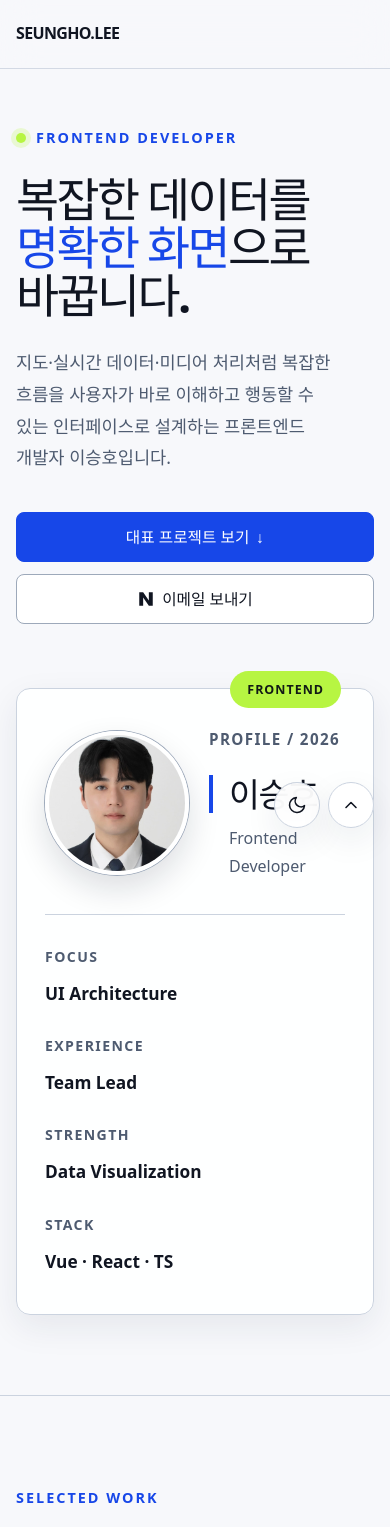
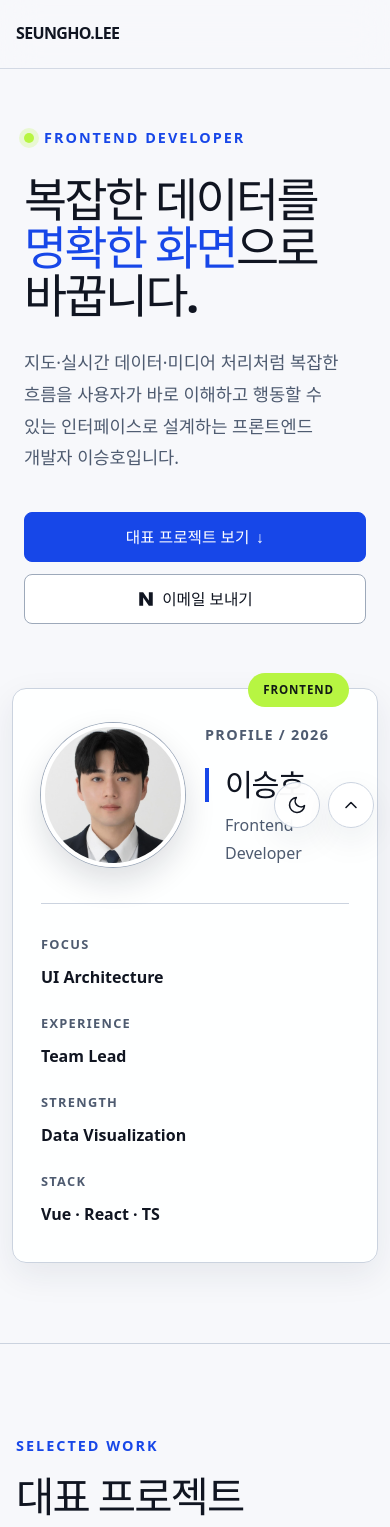
Before and after one commit to iseungho/iseungho.github.io, a Vue app: page / in a window 390 px wide. Shown: the top 1527 px of the page. Built offline with nearby package versions, Linux system fonts and the light colour scheme.

Commit message:
Enlarge profile card layout

```diff
--- a/src/style.css
+++ b/src/style.css
@@ -87,7 +87,8 @@ img { display: block; max-width: 100%; }
 
 .hero { min-height: 740px; display: flex; align-items: center; padding: 132px 0 86px; border-bottom: 1px solid var(--line); }
 .grid-backdrop { background: var(--bg); }
-.hero-grid { display: grid; grid-template-columns: minmax(0, 1.18fr) minmax(360px, .72fr); gap: 90px; align-items: center; }
+.hero .content { width: min(1400px, calc(100% - 48px)); }
+.hero-grid { display: grid; grid-template-columns: minmax(0, 1.05fr) minmax(540px, .95fr); gap: 80px; align-items: center; }
 .eyebrow { margin: 0; display: flex; align-items: center; gap: 10px; color: var(--accent); font-size: .9rem; line-height: 1.4; font-weight: 850; letter-spacing: .14em; text-transform: uppercase; }
 .status-dot { width: 10px; height: 10px; border-radius: 50%; background: var(--lime); box-shadow: 0 0 0 5px color-mix(in srgb, var(--lime) 22%, transparent); }
 h1, h2, h3 { word-break: keep-all; overflow-wrap: anywhere; text-wrap: balance; }
@@ -111,16 +112,16 @@ p, dd, li, figcaption { word-break: keep-all; overflow-wrap: anywhere; text-wrap
 .button-secondary { background: var(--surface); color: var(--text); border-color: var(--line-strong); }
 .button-secondary:hover, .button-secondary:focus-visible { color: var(--accent); border-color: var(--accent); }
 
-.profile-card { position: relative; padding: 48px; border: 1px solid var(--line); border-radius: 16px; background: color-mix(in srgb, var(--surface) 94%, transparent); box-shadow: var(--shadow); }
-.profile-card::before { content: "FRONTEND"; position: absolute; top: -18px; right: 32px; padding: 8px 17px; border-radius: 999px; background: var(--lime); color: #111a15; font-size: .78rem; font-weight: 950; letter-spacing: .08em; }
-.profile-header { display: grid; grid-template-columns: 192px 1fr; gap: 32px; align-items: center; }
+.profile-card { position: relative; padding: 42px; border: 1px solid var(--line); border-radius: 16px; background: color-mix(in srgb, var(--surface) 94%, transparent); box-shadow: var(--shadow); }
+.profile-card::before { content: "FRONTEND"; position: absolute; top: -16px; right: 28px; padding: 7px 15px; border-radius: 999px; background: var(--lime); color: #111a15; font-size: .72rem; font-weight: 950; letter-spacing: .08em; }
+.profile-header { display: grid; grid-template-columns: 192px 1fr; gap: 28px; align-items: center; }
 .profile-photo { width: 192px; aspect-ratio: 1; border: 5px solid var(--surface); border-radius: 50%; object-fit: cover; object-position: center 24%; box-shadow: 0 0 0 1px var(--line-strong), 0 14px 32px rgba(15, 23, 42, .14); }
-.profile-label { margin: 0; color: var(--text-soft); font-size: 1rem; font-weight: 800; letter-spacing: .09em; }
-.profile-name { margin: 22px 0 0; padding-left: 22px; border-left: 4px solid var(--accent); font-size: 2.55rem; line-height: 1.15; font-weight: 950; letter-spacing: -.045em; }
-.profile-role { margin: 12px 0 0 30px; color: var(--text-soft); font-size: 1.08rem; }
-.profile-facts { display: grid; grid-template-columns: 1fr 1fr; gap: 34px 28px; margin: 40px 0 0; padding-top: 34px; border-top: 1px solid var(--line); }
-.profile-facts dt { color: var(--text-soft); font-size: .88rem; font-weight: 850; letter-spacing: .1em; text-transform: uppercase; }
-.profile-facts dd { margin: 10px 0 0; font-size: 1.08rem; font-weight: 850; }
+.profile-label { margin: 0; color: var(--text-soft); font-size: .9rem; font-weight: 800; letter-spacing: .09em; }
+.profile-name { margin: 20px 0 0; padding-left: 20px; border-left: 4px solid var(--accent); font-size: 2.25rem; line-height: 1.15; font-weight: 950; letter-spacing: -.045em; }
+.profile-role { margin: 10px 0 0 28px; color: var(--text-soft); }
+.profile-facts { display: grid; grid-template-columns: 1fr 1fr; gap: 30px 24px; margin: 36px 0 0; padding-top: 30px; border-top: 1px solid var(--line); }
+.profile-facts dt { color: var(--text-soft); font-size: .8rem; font-weight: 850; letter-spacing: .1em; text-transform: uppercase; }
+.profile-facts dd { margin: 8px 0 0; font-size: 1rem; font-weight: 850; }
 
 .section-heading { display: flex; align-items: end; justify-content: space-between; gap: 48px; margin-bottom: 72px; }
 .section-heading > p { max-width: 440px; margin: 0 0 4px; color: var(--text-soft); text-align: right; font-size: 1.05rem; }
@@ -297,7 +298,7 @@ footer p { margin: 0; }
 @media (max-width: 1050px) {
   .hero-grid, .detailed-case, .about-grid, .now-grid, .activity-layout { grid-template-columns: 1fr; }
   .hero-grid { gap: 64px; }
-  .profile-card { max-width: 680px; }
+  .profile-card { width: 100%; max-width: 760px; }
   .now-grid { gap: 34px; }
   .now-visual { max-width: 760px; }
   .about-grid { gap: 54px; }
@@ -316,13 +317,12 @@ footer p { margin: 0; }
   .hero { min-height: auto; padding: 128px 0 80px; }
   .hero h1 { font-size: clamp(2.85rem, 12vw, 3.7rem); }
   .hero-copy { margin-top: 28px; }
-  .profile-card { padding: 38px 28px; border-radius: 14px; }
+  .profile-card { width: calc(100% + 24px); max-width: none; margin-left: -12px; padding: 34px 28px; border-radius: 14px; }
   .profile-header { grid-template-columns: 144px 1fr; gap: 20px; }
   .profile-photo { width: 144px; border-width: 4px; }
-  .profile-label { font-size: .95rem; }
-  .profile-name { padding-left: 16px; font-size: 2.1rem; }
-  .profile-role { margin-left: 20px; font-size: 1rem; }
-  .profile-facts { grid-template-columns: 1fr; gap: 26px; margin-top: 34px; padding-top: 30px; }
+  .profile-name { padding-left: 16px; font-size: 1.9rem; }
+  .profile-role { margin-left: 20px; }
+  .profile-facts { grid-template-columns: 1fr; gap: 22px; }
   .section-heading { align-items: start; margin-bottom: 50px; }
   .section-heading > p { display: none; }
   .case-study { border-radius: 14px; }
```
